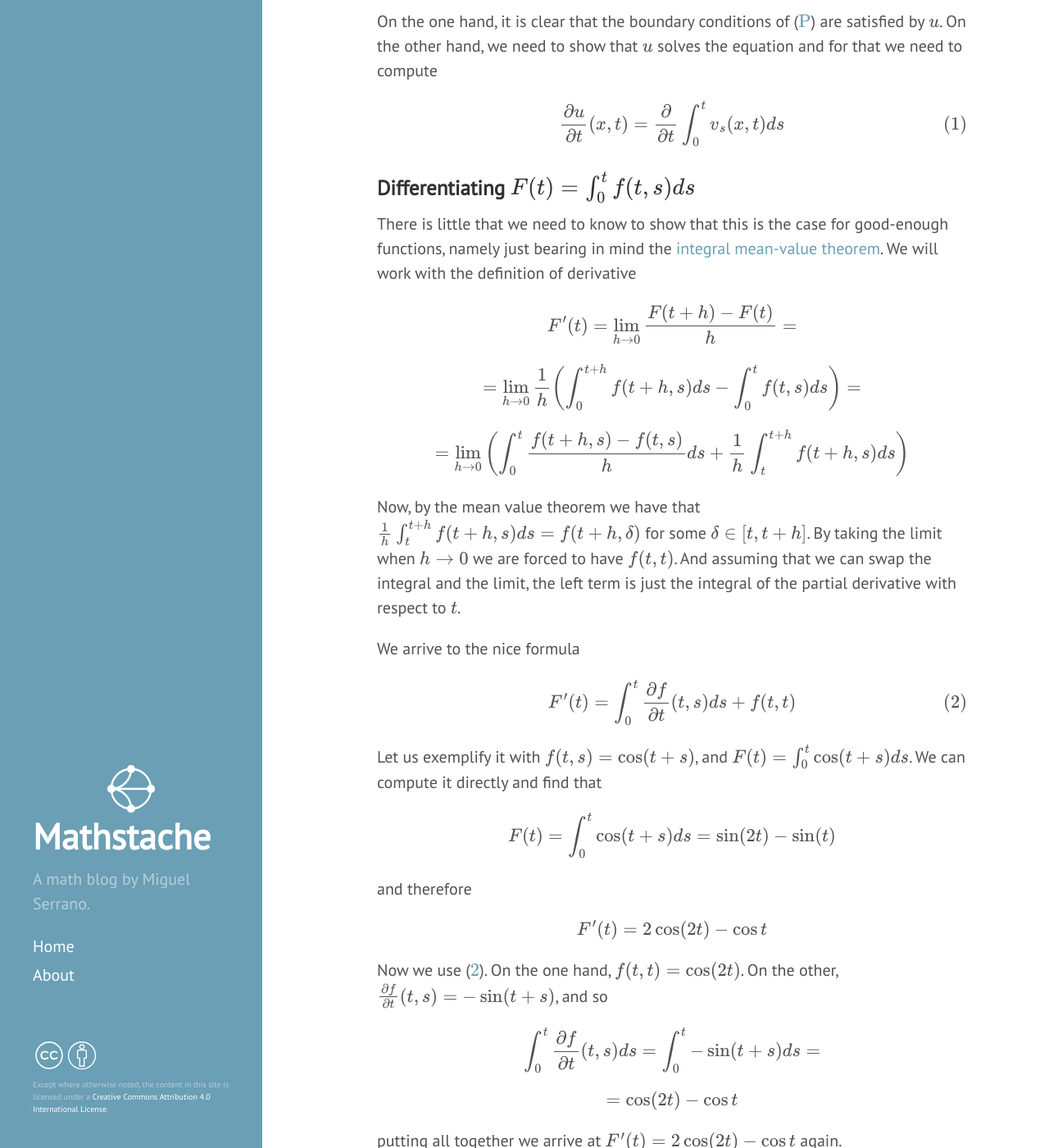
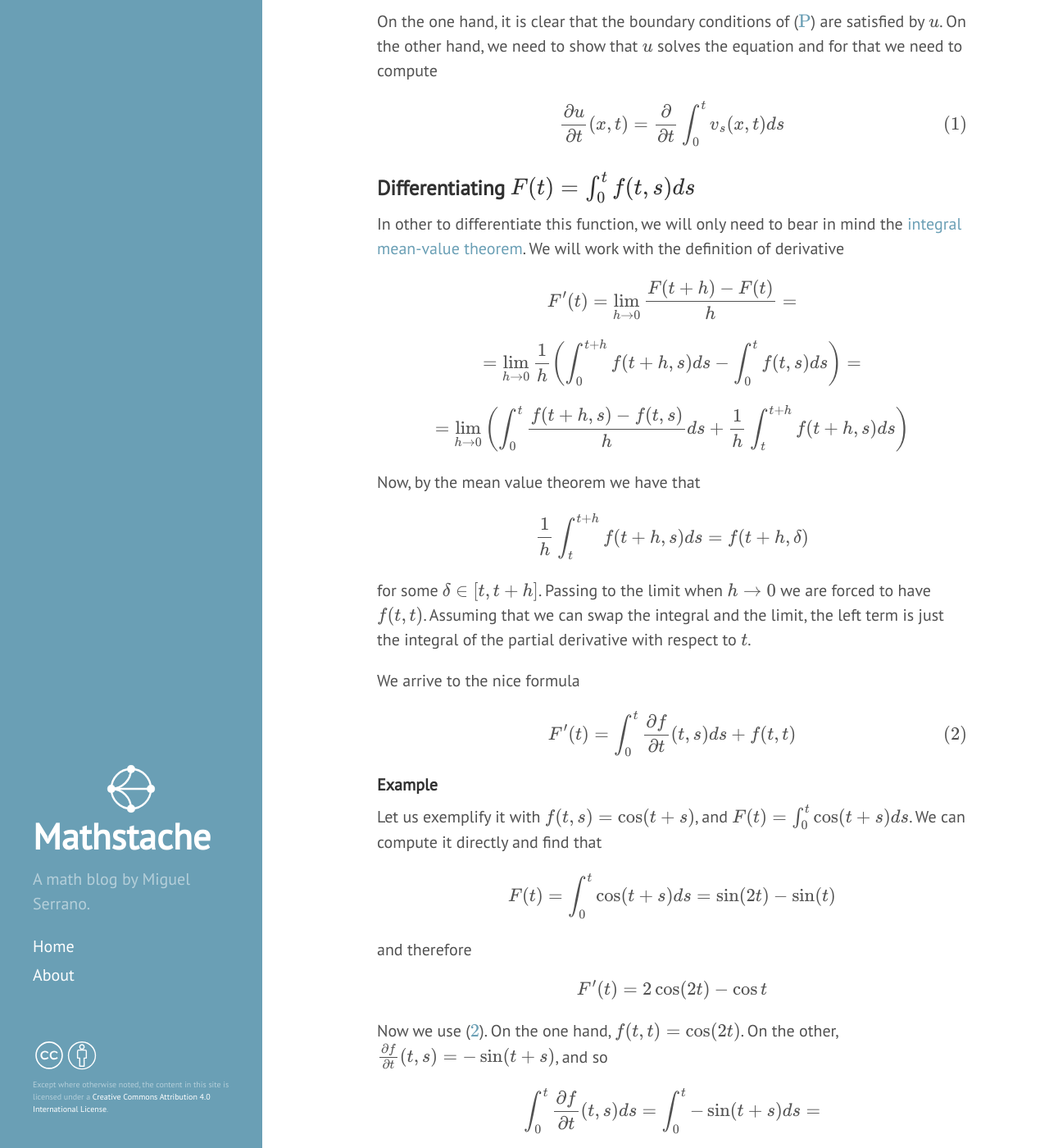
Before and after one commit to homomorfismo/blog, a Jekyll site: the page built from _posts/2021-04-16-Duhamels-principle.md, in a window 1280 px wide and 1400 px high, scrolled down 1062 px. Shown: the whole window at 82% size. Built offline with Jekyll 4.4.1, drawn with Linux system fonts in a browser that asks for light colours; formulas are drawn with MathJax 3; a script that is not in the unit is left out; some of the changed text lies outside the part shown.

Commit message:
Update 2021-04-16-Duhamels-principle.md

```diff
--- a/_posts/2021-04-16-Duhamels-principle.md
+++ b/_posts/2021-04-16-Duhamels-principle.md
@@ -63,7 +63,7 @@ $$
 
 ### Differentiating $F(t) = \int_0^tf(t,s)ds$
 
-There is little that we need to know to show that this is the case for good-enough functions, namely just bearing in mind the [integral mean-value theorem](https://en.wikipedia.org/wiki/Mean_value_theorem#Mean_value_theorems_for_definite_integrals). We will work with the definition of derivative
+In other to differentiate this function, we will only need to bear in mind the [integral mean-value theorem](https://en.wikipedia.org/wiki/Mean_value_theorem#Mean_value_theorems_for_definite_integrals). We will work with the definition of derivative
 
 
 
@@ -81,7 +81,15 @@ $$
 
 
 
-Now, by the mean value theorem  we have that $\frac{1}{h}\int_t^{t+h}f(t+h,s)ds = f(t+h,\delta)$ for some $\delta \in [t,t+h]$. By taking the limit when $h\to 0$ we are forced to have $f(t,t)$. And assuming that we can swap the integral and the limit, the left term is just the integral of the partial derivative with respect to $t$.
+Now, by the mean value theorem  we have that
+
+
+$$
+\frac{1}{h}\int_t^{t+h}f(t+h,s)ds = f(t+h,\delta)
+$$
+
+
+for some $\delta \in [t,t+h]$. Passing to the limit when $h\to 0$ we are forced to have $f(t,t)$. Assuming that we can swap the integral and the limit, the left term is just the integral of the partial derivative with respect to $t$.
 
 We arrive to the nice formula
 
@@ -94,6 +102,8 @@ F'(t)  = \int_0^t\frac{\partial f}{\partial t}(t,s)ds +f(t,t)
 $$
 
 
+
+#### Example
 
 Let us exemplify it with $f(t,s) = \cos (t+s)$, and $F(t) = \int_0^t \cos(t+s)ds$. We can compute it directly and find that
 
@@ -139,7 +149,15 @@ $$
 \frac{\partial u}{\partial t}(x,t) = \int_0^t \frac{\partial }{\partial t}v_s(x,t)ds+v_t(x,t)
 $$
 
-and since $v_s$ is solution to ($\ref{Ps}$) then $\frac{\partial }{\partial t}v_s(x,t) = -L_xv_s(x,t)$ and $v_t(x,t) = f(x,t)$. If we assume that we can take the linear operator out of the integral, then $-L_x\int_0^t v_s(x,t)ds = -L_xu(x,t) $ and
+and since $v_s$ is solution to ($\ref{Ps}$) then $\frac{\partial }{\partial t}v_s(x,t) = -L_xv_s(x,t)$ and $v_t(x,t) = f(x,t)$. If we assume that we can take the linear operator out of the integral, we have
+
+
+$$
+-L_x\int_0^t v_s(x,t)ds = -L_xu(x,t)
+$$
+
+
+therefore
 
 
 
```
